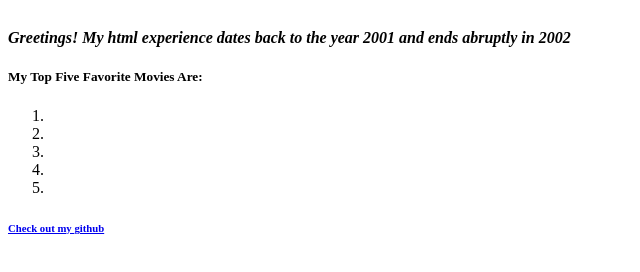
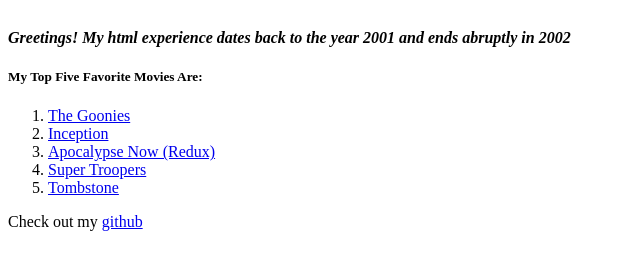
Before and after one commit to lrbelany/SDPre, a plain HTML site: page Blog/index.html in a window 1280 px wide. Shown: the part 72-344 px from the top of the page, without its empty margins (0-640 px from the left). Drawn offline with Linux system fonts and the light colour scheme.

Commit message:
Update index.html

```diff
--- a/Blog/index.html
+++ b/Blog/index.html
@@ -10,23 +10,23 @@
     <h5>My Top Five Favorite Movies Are: </h5>
   <ol>
     <li>
-      <a href="https://www.imdb.com/title/tt0089218/?ref_=ext_shr_lnk"The Goonies</a>
+      <a href="https://www.imdb.com/title/tt0089218/?ref_=ext_shr_lnk">The Goonies</a>
     </li>
     <li>
-      <a href="https://www.imdb.com/title/tt1375666/?ref_=ext_shr_lnk"Inception</a>
+      <a href="https://www.imdb.com/title/tt1375666/?ref_=ext_shr_lnk">Inception</a>
     </li>
     <li>
-      <a href="https://www.imdb.com/title/tt0078788/?ref_=ext_shr_lnk"Apocalypse Now (Redux)</a>
+      <a href="https://www.imdb.com/title/tt0078788/?ref_=ext_shr_lnk">Apocalypse Now (Redux)</a>
     </li>
     <li>
-      <a href="https://www.imdb.com/title/tt0247745/?ref_=ext_shr_lnk"Super Troopers</a>
+      <a href="https://www.imdb.com/title/tt0247745/?ref_=ext_shr_lnk">Super Troopers</a>
     </li>
     <li>
-      <a href="https://www.imdb.com/title/tt0108358/?ref_=ext_shr_lnk"Tombstone</a>
+      <a href="https://www.imdb.com/title/tt0108358/?ref_=ext_shr_lnk">Tombstone</a>
     </li>
     </ol>
 
 
-    <h6>Check out my <a href="https://github.com/lrbelany/">github</a></h6>
+    Check out my <a href="https://github.com/lrbelany/">github</a>
   </body>
 </html>
```
